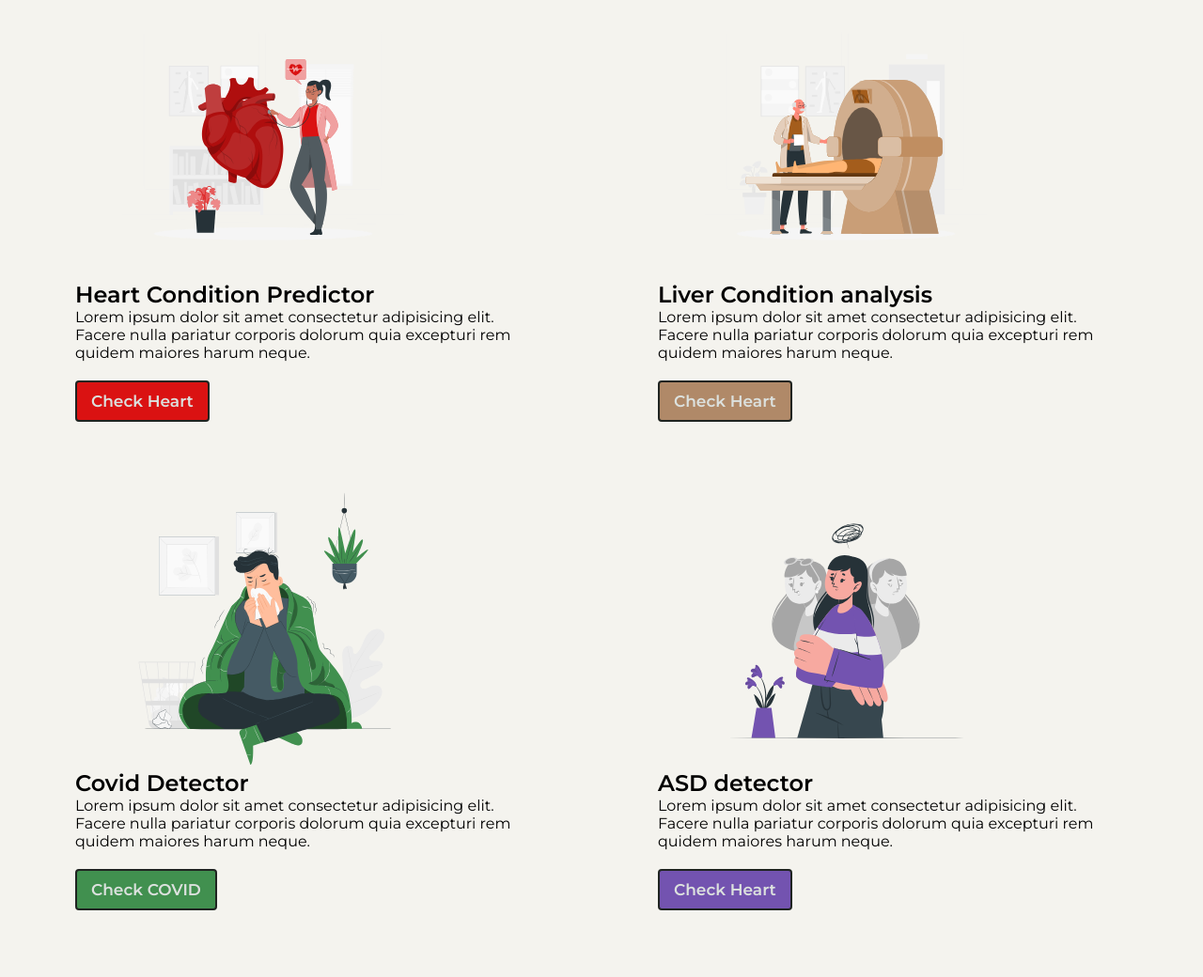
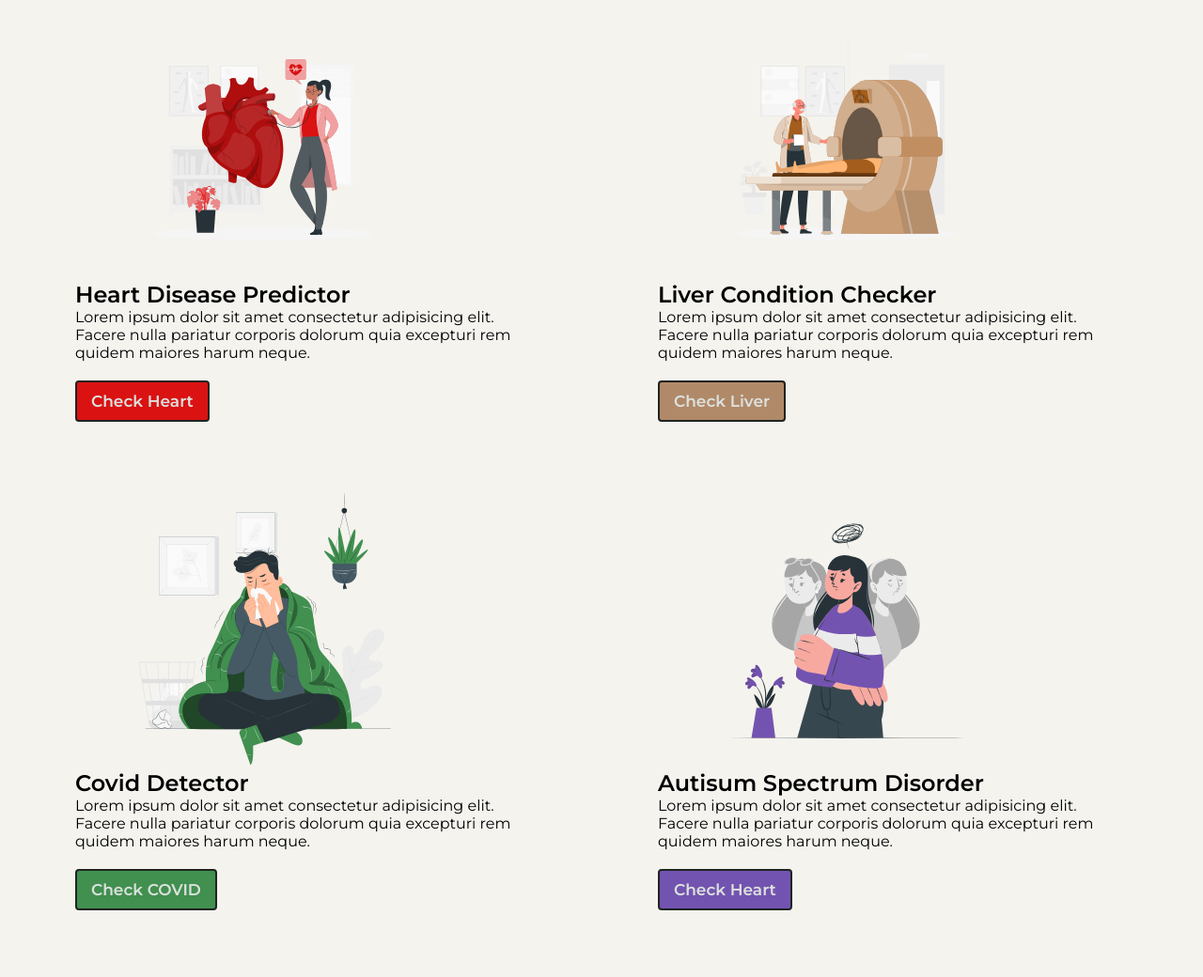
Before and after one commit to Gaurav07076/Datathon, a Flask app: page /main in a window 1280 px wide. Shown: the part 1179-2219 px from the top of the page at 94% size. Run offline with Flask 3, Linux system fonts and the light colour scheme; parts of the project's set-up code (start-up, migrations or seed data) failed here and were passed over.

Commit message:
Update main.html

```diff
--- a/templates/main.html
+++ b/templates/main.html
@@ -60,7 +60,7 @@
             <div class="flex2">
                 <div class="diseasecard ">
                     <img class="diseaseCardImage" src="{{url_for('static',filename='../static/resources/Cardiologist-rafiki-2.svg')}}" alt="">
-                    <div class="deseaseCardDescription">Heart Condition Predictor</div>
+                    <div class="deseaseCardDescription">Heart Disease Predictor</div>
                     <div class="deseaseCardDetail">Lorem ipsum dolor sit amet consectetur adipisicing elit. Facere nulla pariatur corporis dolorum quia excepturi rem quidem maiores harum neque.</div>
                     <div class="diseases">
                         <div class="buttonColour red"><a href="{{url_for('heart')}}">Check Heart</a></div>
@@ -68,10 +68,10 @@
                 </div>
                 <div class="diseasecard ">
                     <img class="diseaseCardImage" src="{{url_for('static',filename='../static/resources/Liver.svg')}}" alt="">
-                    <div class="deseaseCardDescription">Liver Condition analysis</div>
+                    <div class="deseaseCardDescription">Liver Condition Checker</div>
                     <div class="deseaseCardDetail">Lorem ipsum dolor sit amet consectetur adipisicing elit. Facere nulla pariatur corporis dolorum quia excepturi rem quidem maiores harum neque.</div>
                     <div class="diseases">
-                        <div class="buttonColour brown"><a href="{{url_for('liver')}}">Check Heart</a></div>
+                        <div class="buttonColour brown"><a href="{{url_for('liver')}}">Check Liver</a></div>
                     </div>
                 </div>
             </div>
@@ -87,7 +87,7 @@
                 </div>
                 <div class="diseasecard ">
                     <img class="diseaseCardImage" src="{{url_for('static',filename='../static/resources/Asd.svg')}}" alt="">
-                    <div class="deseaseCardDescription">ASD detector</div>
+                    <div class="deseaseCardDescription">Autisum Spectrum Disorder</div>
                     <div class="deseaseCardDetail">Lorem ipsum dolor sit amet consectetur adipisicing elit. Facere nulla pariatur corporis dolorum quia excepturi rem quidem maiores harum neque.</div>
                     <div class="diseases">
                         <div class="buttonColour purple"><a href="{{url_for('heart')}}">Check Heart</a></div>
```
